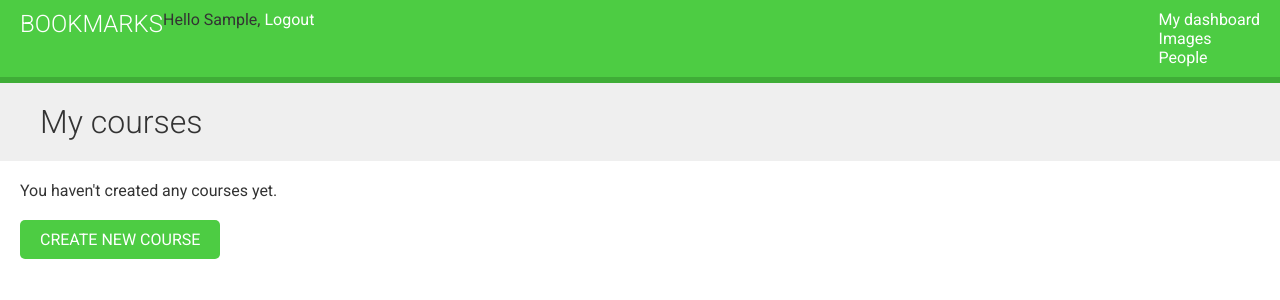
After one commit to Vr3n/django_by_example, a Django app: page /course/mine/ in a window 1280 px wide. The commit adds this page. Shown: the top 300 px of the page. Run offline with Django 3.2, Linux system fonts and the light colour scheme; the visitor is signed in with stand-in values (Sample User, id 1); data that the repository does not hold is empty; some libraries are stand-ins or nearby versions.

Commit message:
Created CRUD views and templates for instructors to add, delete or update courses.

```diff
--- a/Chapter4/educa/courses/mixins.py
+++ b/Chapter4/educa/courses/mixins.py
@@ -1,5 +1,8 @@
+from django.contrib.auth.mixins import LoginRequiredMixin
 from django.urls import reverse_lazy
 from .models import Course
+
+import pdb
 # Create your mixins here.
 
 
@@ -9,17 +12,21 @@ class OwnerMixin(object):
         return qs.filter(owner=self.request.user)
 
 
-class OwnerEditMixin(object):
+class OwnerEditMixin:
     def form_valid(self, form):
         form.instance.owner = self.request.user
         return super(OwnerEditMixin, self).form_valid(form)
 
 
-class OwnerCourseMixin(OwnerMixin):
+class OwnerCourseMixin(OwnerMixin, LoginRequiredMixin):
     model = Course
+    fields = [
+        'subject', 'title', 'slug', 'overview'
+    ]
+    success_url = reverse_lazy('manage_course_list')
 
 
-class OwnerCourseEditMixin(OwnerCourseMixin, OwnerEditMixin):
+class OwnerCourseEditMixin(OwnerEditMixin, OwnerCourseMixin):
     fields = ['subject', 'title', 'slug', 'overview']
-    success_url = reverse_lazy('manage_couse_list')
+    success_url = reverse_lazy('manage_course_list')
     template_name = 'courses/manage/course/form.html'
--- a/Chapter4/educa/courses/static/css/base.css
+++ b/Chapter4/educa/courses/static/css/base.css
@@ -261,7 +261,3 @@ ul#course-modules li:hover {
     color: #ccc;
     padding-left: 20px;
 }
-
-.hello {
-    color: white;
-}
--- /dev/null
+++ b/Chapter4/educa/courses/templates/courses/manage/course/list.html
@@ -0,0 +1,22 @@
+{% extends 'base.html' %}
+
+{% block title %}My Courses{% endblock title %}
+
+{% block content %}
+<h1>My courses</h1>
+
+<div class="module">
+    {% for course in object_list %}
+    <div class="course-info">
+        <h3>{{ course.title }}</h3>
+        <p>
+            <a href="{% url 'course_edit' course.id %}">Edit</a>
+            <a href="{% url 'course_delete' course.id %}">Delete</a>
+        </p>
+    </div>
+    {% empty %}
+    <p>You haven't created any courses yet.</p>
+    {% endfor %}
+    <p><a href="{% url 'course_create' %}" class="button">Create new Course</a></p>
+</div>
+{% endblock content %}
--- a/Chapter4/educa/courses/templates/registration/login.html
+++ b/Chapter4/educa/courses/templates/registration/login.html
@@ -14,12 +14,13 @@
     {% endif %}
     <div class="login-form">
         <form action="{% url 'login' %}" method="post">
+            {% csrf_token %}
             {{ form.as_p }}
-            {% csrf_token %}
             <input type="hidden" name="next" value="{{ next }}">
             <p>
                 <input type="submit" value="Log-in">
             </p>
+            {% csrf_token %}
         </form>
     </div>
 
--- /dev/null
+++ b/Chapter4/educa/courses/urls.py
@@ -0,0 +1,11 @@
+from django.urls import path
+from . import views
+
+# Create your url patterns here.
+
+urlpatterns = [
+    path('mine/', views.ManageCourseListView.as_view(), name='manage_course_list'),
+    path('create/', views.CourseCreateView.as_view(), name='course_create'),
+    path('<pk>/edit/', views.CourseUpdateView.as_view(), name='course_edit'),
+    path('<pk>/delete/', views.CourseDeleteView.as_view(), name='course_delete'),
+]
--- a/Chapter4/educa/courses/views.py
+++ b/Chapter4/educa/courses/views.py
@@ -1,3 +1,4 @@
+from django.contrib.auth.mixins import PermissionRequiredMixin
 from django.shortcuts import render
 from django.urls import reverse_lazy
 from django.views.generic.list import ListView
@@ -8,27 +9,18 @@ from .models import Course
 # Create your views here.
 
 
-class ManageCourseListView(ListView):
-    model = Course
-    template_name = 'courses/manage/course/list.html'
-
-    def get_queryset(self):
-        qs = super(ManageCourseListView, self).get_queryset()
-        return qs.filter(owner=self.request.user)
-
-
 class ManageCourseListView(OwnerCourseMixin, ListView):
     template_name = 'courses/manage/course/list.html'
 
 
-class CourseCreateView(OwnerCourseEditMixin, CreateView):
+class CourseCreateView(OwnerCourseEditMixin, CreateView, PermissionRequiredMixin):
     pass
 
 
-class CourseUpdateView(OwnerCourseEditMixin, UpdateView):
+class CourseUpdateView(OwnerCourseEditMixin, UpdateView, PermissionRequiredMixin):
     pass
 
 
-class CourseDeleteView(OwnerCourseMixin, DeleteView):
+class CourseDeleteView(OwnerCourseMixin, DeleteView, PermissionRequiredMixin):
     template_name = 'courses/manage/course/delete.html'
     success_url = reverse_lazy('manage_course_list')
--- a/Chapter4/educa/educa/urls.py
+++ b/Chapter4/educa/educa/urls.py
@@ -14,11 +14,12 @@ Including another URLconf
     2. Add a URL to urlpatterns:  path('blog/', include('blog.urls'))
 """
 from django.contrib import admin
-from django.urls import path
+from django.urls import path, include
 from django.contrib.auth import views as auth_views
 
 urlpatterns = [
     path('accounts/login/', auth_views.LoginView.as_view(), name="login"),
     path('accounts/logout/', auth_views.LogoutView.as_view(), name="logout"),
     path('admin/', admin.site.urls),
+    path('course/', include('courses.urls')),
 ]
```
Also changed, not shown: Chapter4/educa/courses/templates/courses/manage/course/delete.html (added, +16 -0 lines), Chapter4/educa/courses/templates/courses/manage/course/form.html (added, +29 -0 lines).
